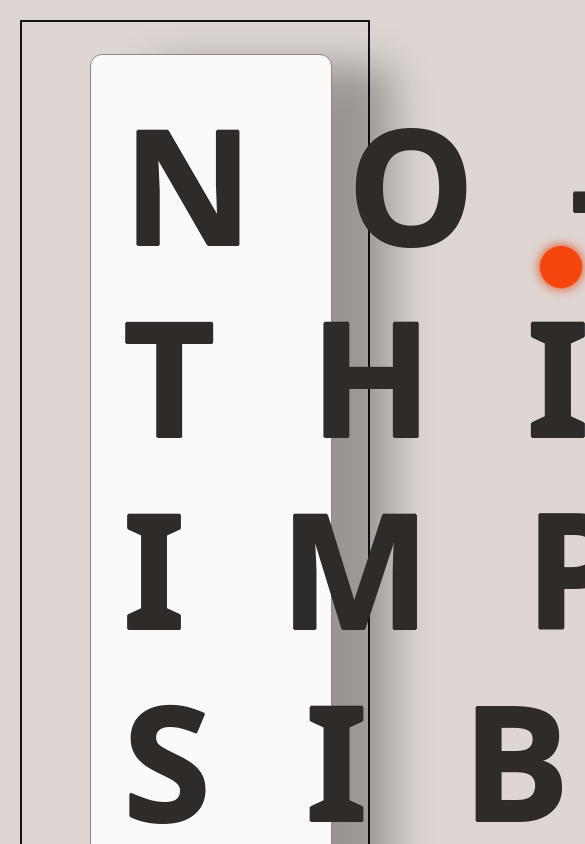
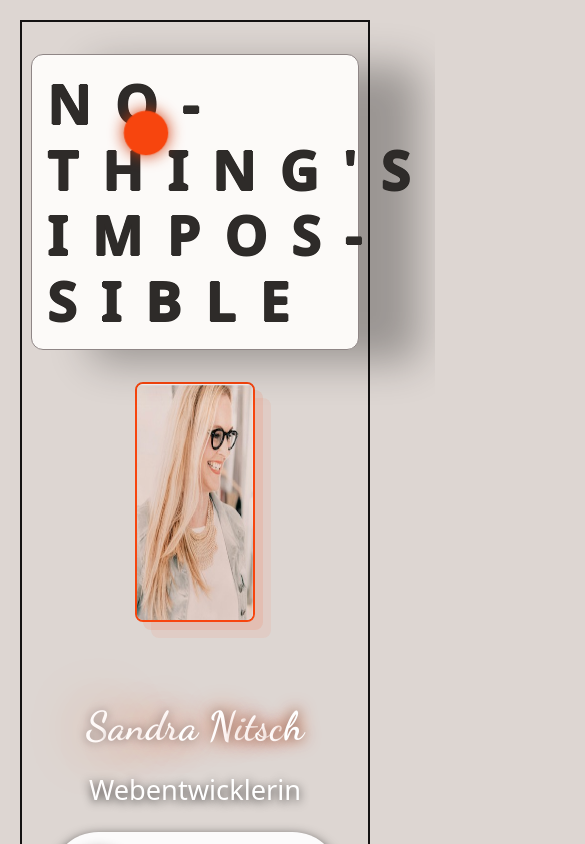
Before and after one commit to Sandra506763/portfoliosandra, a React (Vite) app: page / in a window 390 px wide. Shown: the top 844 px of the page, 585 px wide, since content can reach past the window. Built offline with nearby package versions, Linux system fonts and the light colour scheme.

Commit message:
Zwischenstand260127

```diff
--- a/src/styles/Portfolio.css
+++ b/src/styles/Portfolio.css
@@ -291,19 +291,24 @@ main {
   margin-left: 2rem;
   position: relative;
   border: solid 1px rgb(143, 134, 134);
+
 }
 
-/* Nur für den großen Titel-Text */
+
+
 main #title {
-  font-size: 10rem;
+  font-size: clamp(4rem, 10vw, 10rem); /* skaliert responsiv */
   font-weight: 900;
   color: #2e2b29;
   margin: 0;
   line-height: 1.2;
-  text-shadow: 0.9px 0 currentColor, -0.9px 0 currentColor, 0 0.9px currentColor,
-    0 -0.9px currentColor;
-  letter-spacing: 5.9rem;
+  text-shadow: 0.9px 0 currentColor, -0.9px 0 currentColor,
+               0 0.9px currentColor, 0 -0.9px currentColor;
+  letter-spacing: clamp(0.5rem, 10vw, 5.9rem);
+  max-width: 100%;          /* nie breiter als main */
+  overflow-wrap: normal;    /* kein Word Break, Text bleibt in einer Zeile */
 }
+
 
 /* Normale p-Tags im main */
 main p:not(#title) {
@@ -333,19 +338,21 @@ main p:not(#title) {
 }
 
 @keyframes pulseGlow {
-  0% {
-    transform: scale(1);
-    box-shadow: 0 0 8px rgba(136, 122, 118, 0.8);
-  }
-  50% {
-    transform: scale(1.2);
-    box-shadow: 0 0 20px rgb(175, 44, 4);
-  }
-  100% {
-    transform: scale(1);
-    box-shadow: 0 0 8px rgb(247, 69, 14);
-  }
+  0% { transform: scale(1); box-shadow: 0 0 8px rgba(136, 122, 118, 0.8);}
+  50% { transform: scale(1.2); box-shadow: 0 0 20px rgb(175, 44, 4);}
+  100% { transform: scale(1); box-shadow: 0 0 8px rgb(247, 69, 14);}
 }
+
+@media (max-width: 1024px) {
+  main { flex: 0 0 90%; max-width: 90%; margin-left:auto; margin-right:auto; }
+  main #title { font-size: clamp(3rem, 12vw, 8rem); letter-spacing: clamp(0.3rem, 8vw, 5rem); }
+}
+
+@media (max-width: 768px) {
+  main { flex: 0 0 95%; max-width: 95%; margin-left:auto; margin-right:auto; padding:1rem;}
+  main #title { font-size: clamp(2.5rem, 14vw, 6rem); letter-spacing: clamp(0.2rem, 6vw, 4rem); }
+}
+
 
 .slider-nav {
   display: flex;
@@ -781,3 +788,40 @@ background-color: hsl(30, 40%, 98%);
     grid-template-columns: 1fr;
   }
 }
+
+/* ===== Desktop bleibt wie er ist ===== */
+/* Keine Änderung nötig */
+
+
+/* ===== Tablet ===== */
+@media (max-width: 1024px) {
+  .side-statement {
+    font-size: 1rem;
+    letter-spacing: 0.25em;
+    opacity: 0.35;
+  }
+}
+
+
+/* ===== Mobile ===== */
+@media (max-width: 768px) {
+  .side-statement {
+    writing-mode: horizontal-tb; /* nicht mehr vertikal */
+    text-orientation: initial;
+
+    font-size: 0.85rem;
+    letter-spacing: 0.2em;
+    opacity: 0.3;
+
+    margin-top: 2rem;
+    text-align: center;
+  }
+}
+
+
+/* ===== Sehr kleine Geräte ===== */
+@media (max-width: 480px) {
+  .side-statement {
+    display: none; /* optional, sehr clean */
+  }
+}
```
